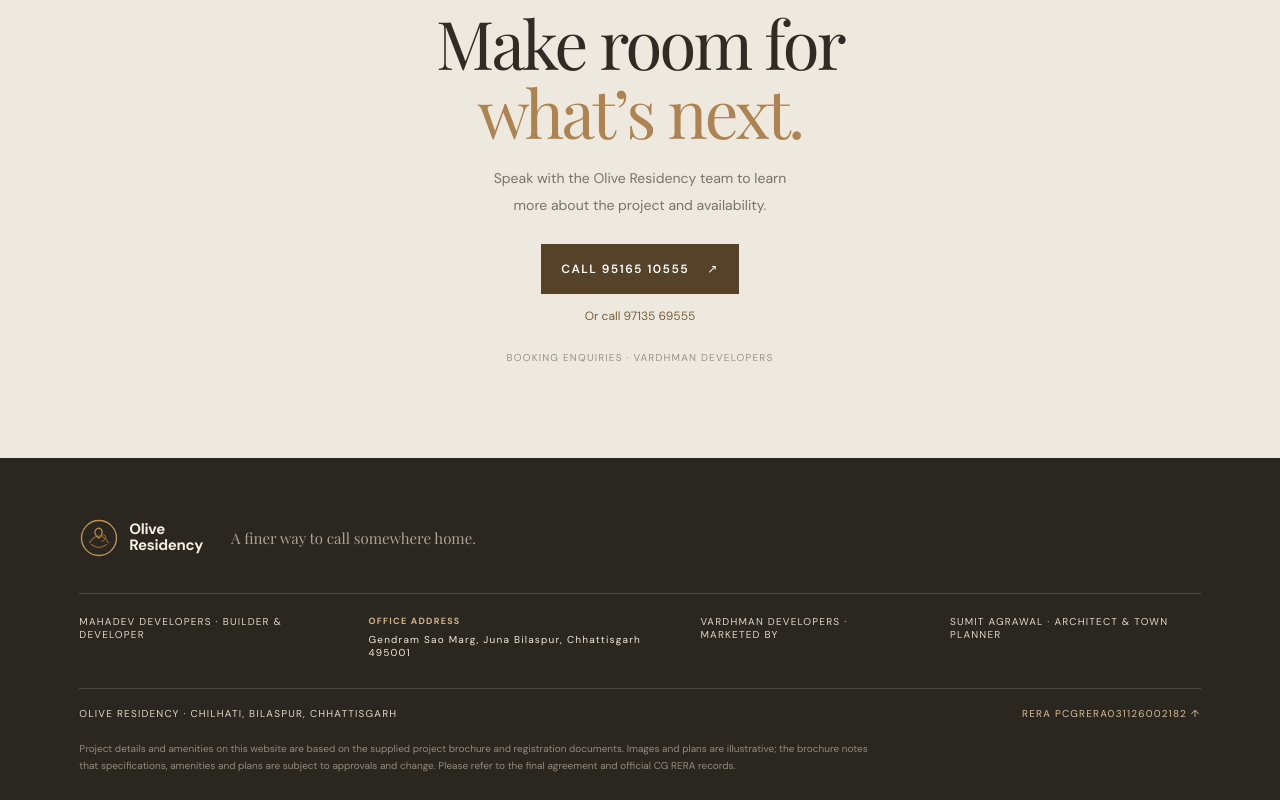
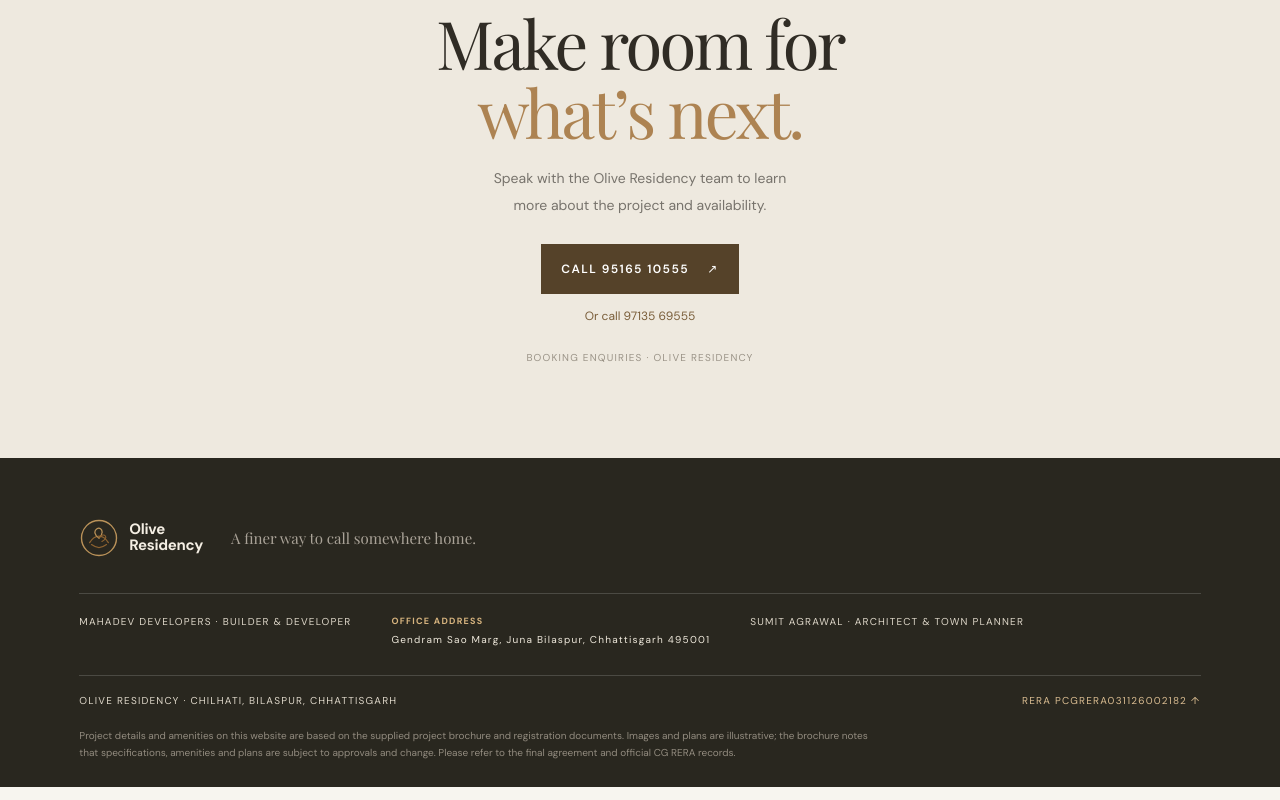
Before and after one commit to raishivam-24/olive, a React (Vite) app: page / in a window 1280 px wide. Shown: the part 6834-7634 px from the top of the page. Built offline with nearby package versions, Linux system fonts and the light colour scheme.

Commit message:
Remove Vardhman references

```diff
--- a/src/main.jsx
+++ b/src/main.jsx
@@ -118,9 +118,9 @@ function App() {
         <div className="area-section section-pad"><div className="area-title"><span className="eyebrow">From the signed layout</span><h3>Land, thoughtfully <em>planned.</em></h3><p>The approved plan describes a 5.06-acre site with residential plots, roads, gardens and community uses.</p></div><div className="area-data"><div className="area-total"><span>TOTAL LAND AREA</span><strong>220,337 <small>sq. ft.</small></strong><small>5.06 acres · 2.0470 hectares</small></div><div className="area-row"><span>Residential plotting <small>113 plots shown, incl. 7 LIG and 11 EWS plots</small></span><b>147,773 sq. ft.</b><i>68.57%</i></div><div className="area-row"><span>Roads</span><b>47,459 sq. ft.</b><i>22.02%</i></div><div className="area-row"><span>Garden area</span><b>10,776 sq. ft.</b><i>5.01%</i></div><div className="area-row"><span>Commercial area</span><b>5,186 sq. ft.</b><i>2.40%</i></div><div className="area-row"><span>Amenities area</span><b>4,311 sq. ft.</b><i>2.00%</i></div><div className="area-row area-note"><span>Area under road widening</span><b>4,832 sq. ft.</b><i>separate</i></div></div></div>
       </section>
 
-      <section className="contact section-pad" id="contact"><div className="contact-copy"><span className="eyebrow">A place to begin</span><h2>Make room for<br/><em>what’s next.</em></h2><p>Speak with the Olive Residency team to learn more about the project and availability.</p><a className="button button-dark" href="tel:+919516510555">Call 95165 10555 <Arrow /></a><a className="contact-secondary" href="tel:+919713569555">Or call 97135 69555</a><small>Booking enquiries · Vardhman Developers</small></div></section>
+      <section className="contact section-pad" id="contact"><div className="contact-copy"><span className="eyebrow">A place to begin</span><h2>Make room for<br/><em>what’s next.</em></h2><p>Speak with the Olive Residency team to learn more about the project and availability.</p><a className="button button-dark" href="tel:+919516510555">Call 95165 10555 <Arrow /></a><a className="contact-secondary" href="tel:+919713569555">Or call 97135 69555</a><small>Booking enquiries · Olive Residency</small></div></section>
     </main>
-      <footer className="footer"><div className="footer-brand"><Mark light/><p>A finer way to call somewhere home.</p></div><div className="footer-info"><span>MAHADEV DEVELOPERS · BUILDER & DEVELOPER</span><span className="office-address"><strong>OFFICE ADDRESS</strong>Gendram Sao Marg, Juna Bilaspur, Chhattisgarh 495001</span><span>VARDHMAN DEVELOPERS · MARKETED BY</span><span>SUMIT AGRAWAL · ARCHITECT & TOWN PLANNER</span></div><div className="footer-bottom"><span>OLIVE RESIDENCY · CHILHATI, BILASPUR, CHHATTISGARH</span><a href="#rera">RERA PCGRERA031126002182 ↑</a></div><p className="disclaimer">Project details and amenities on this website are based on the supplied project brochure and registration documents. Images and plans are illustrative; the brochure notes that specifications, amenities and plans are subject to approvals and change. Please refer to the final agreement and official CG RERA records.</p></footer>
+    <footer className="footer"><div className="footer-brand"><Mark light/><p>A finer way to call somewhere home.</p></div><div className="footer-info"><span>MAHADEV DEVELOPERS · BUILDER & DEVELOPER</span><span className="office-address"><strong>OFFICE ADDRESS</strong>Gendram Sao Marg, Juna Bilaspur, Chhattisgarh 495001</span><span>SUMIT AGRAWAL · ARCHITECT & TOWN PLANNER</span></div><div className="footer-bottom"><span>OLIVE RESIDENCY · CHILHATI, BILASPUR, CHHATTISGARH</span><a href="#rera">RERA PCGRERA031126002182 ↑</a></div><p className="disclaimer">Project details and amenities on this website are based on the supplied project brochure and registration documents. Images and plans are illustrative; the brochure notes that specifications, amenities and plans are subject to approvals and change. Please refer to the final agreement and official CG RERA records.</p></footer>
   </>;
 }
 
```
